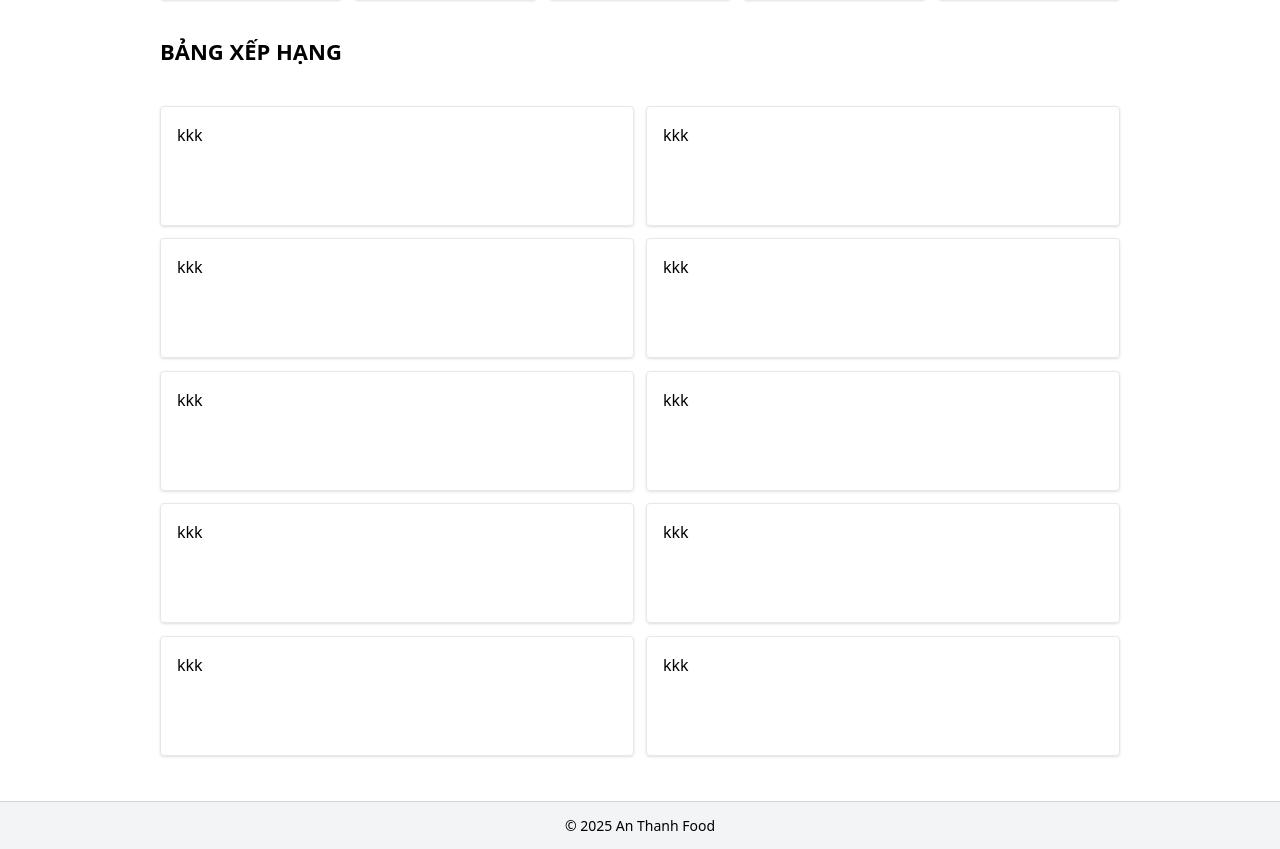
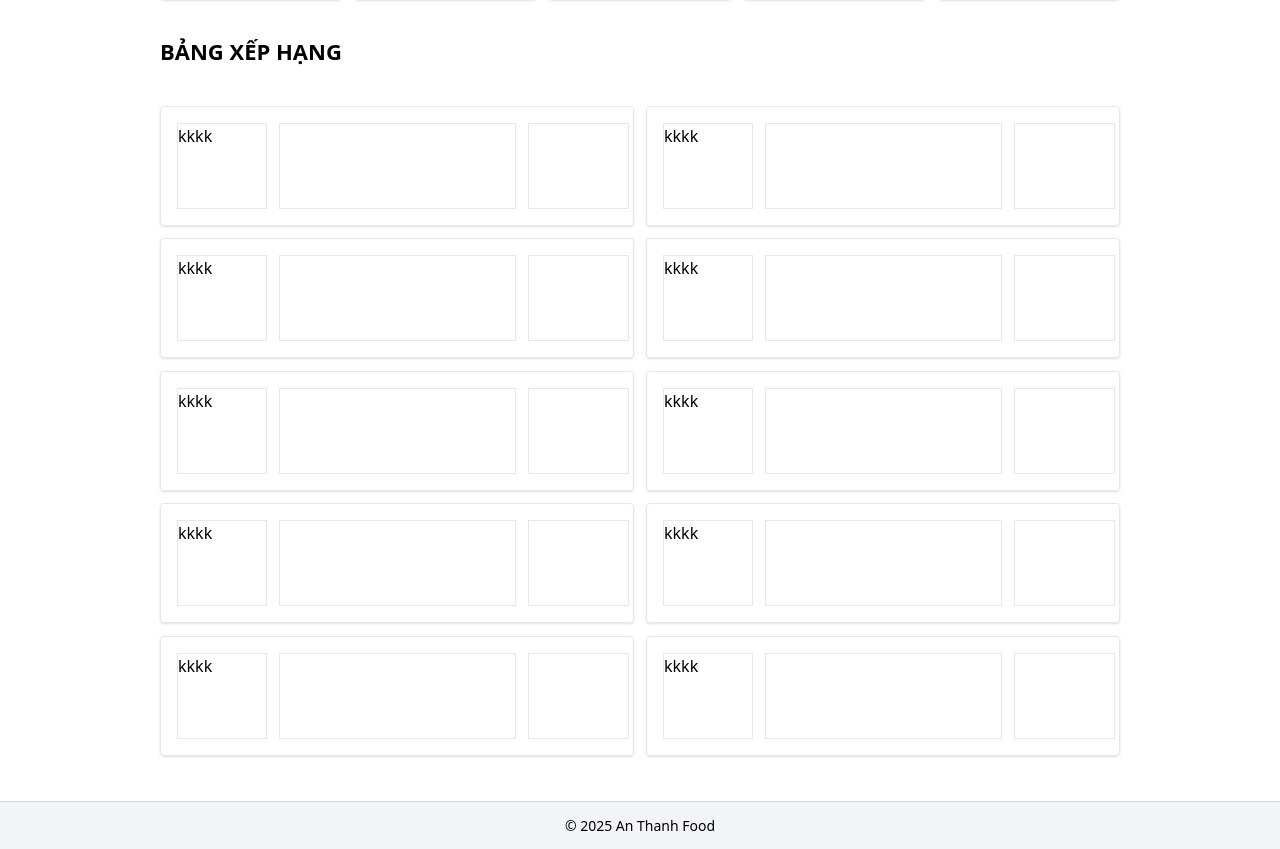
Before and after one commit to SongDuy/web-an-thanh-food, a React (Create React App) app: page / in a window 1280 px wide. Shown: the part 2116-2965 px from the top of the page. Built offline with nearby package versions, Linux system fonts and the light colour scheme.

Commit message:
Update new

```diff
--- a/src/components/RankingCard.js
+++ b/src/components/RankingCard.js
@@ -1,7 +1,21 @@
 const RankingCard = () => {
   return (
     <div className="w-full h-[120px] border rounded shadow hover:bg-red-50 p-4">
-        kkk
+      <div className="w-full h-full flex gap-3">
+        <div className="min-w-[90px] h-full border">
+
+          <span>kkkk</span>
+        </div>
+        <div className="w-full h-full grid grid-cols-[70%_30%] gap-3">
+          <div className="w-full border">
+
+          </div>
+          <div className="w-full border">
+          </div>
+
+
+        </div>
+      </div>
     </div>
   );
 };
```
